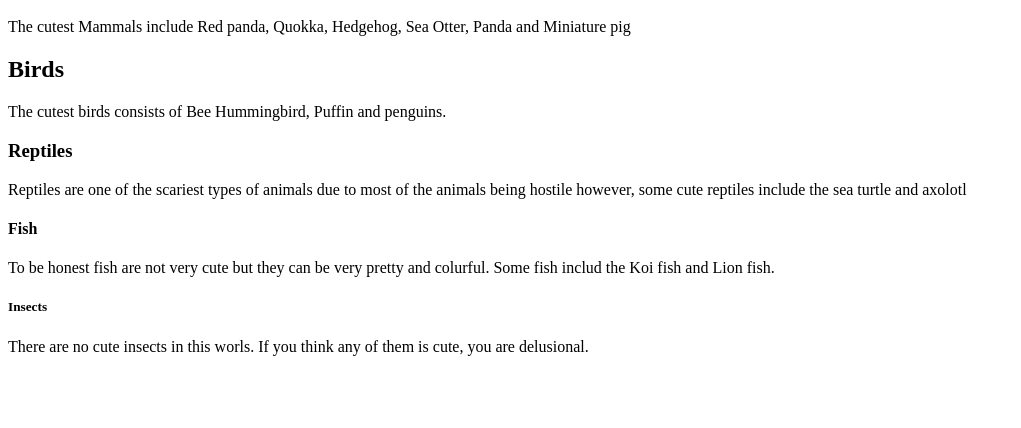
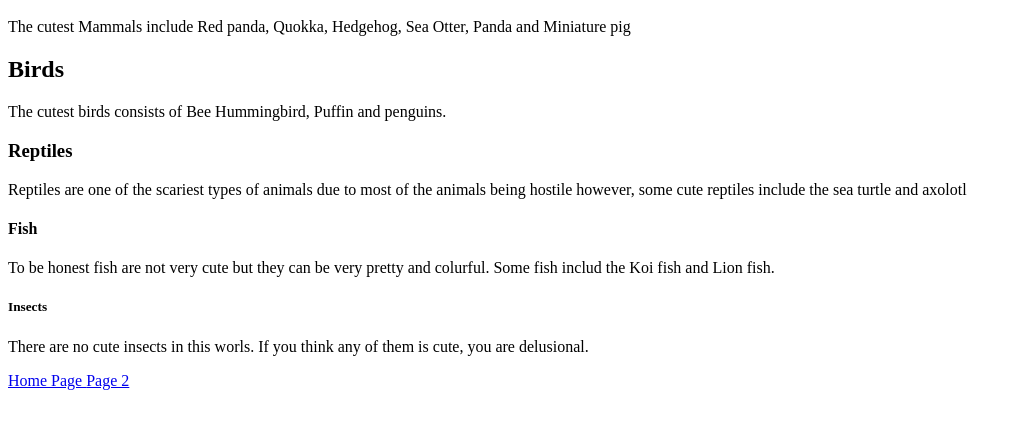
Before and after one commit to Eksereibot/Animal, a plain HTML site: page page2.html in a window 1280 px wide. Shown: the part 48-476 px from the top of the page, without its empty margins (0-1021 px from the left). Drawn offline with Linux system fonts and the light colour scheme.

Commit message:
Update page2.html

```diff
--- a/page2.html
+++ b/page2.html
@@ -17,6 +17,7 @@
 <h5>Insects</h5>
 <p>There are no cute insects in this worls. If you think any of them is cute, you are delusional.</p>
 
-
+<a href="index.html"> Home Page </a>
+  <a href="page2.html"> Page 2 </a>
 </body>
 </html>
```
